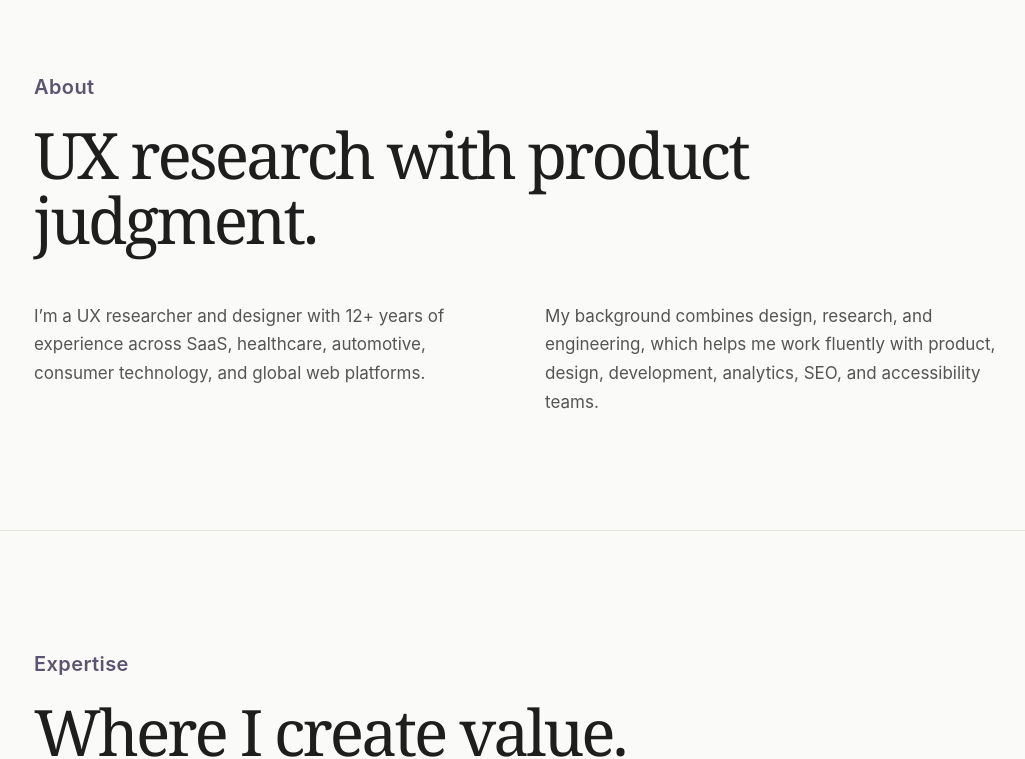
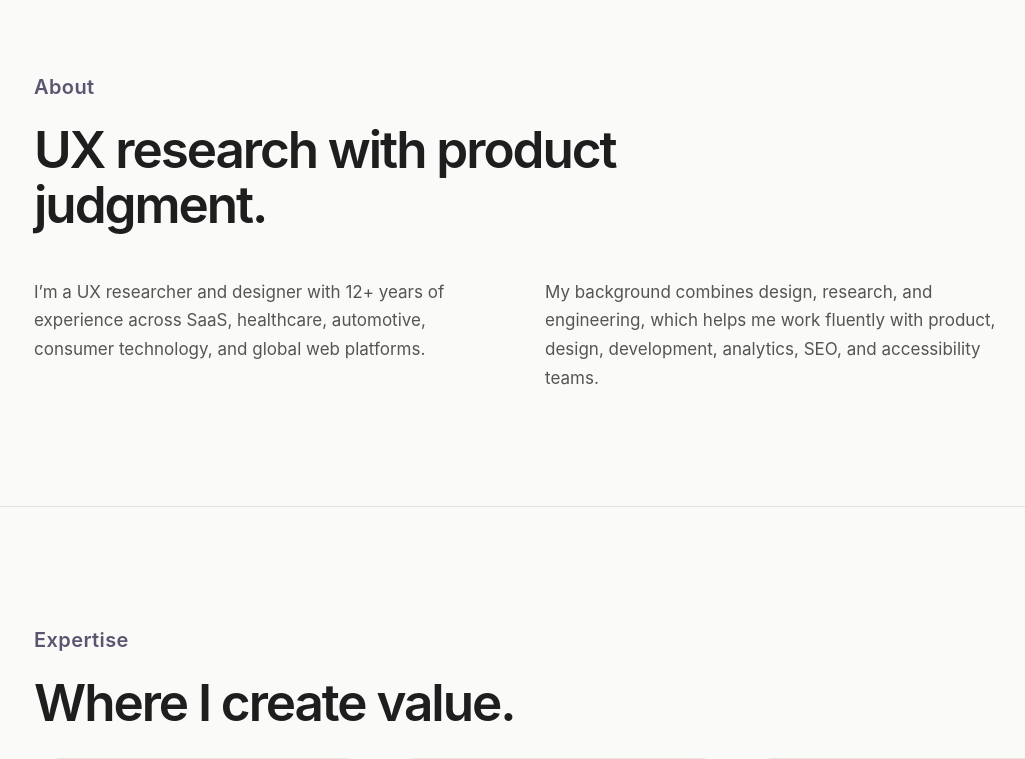
Before and after one commit to micheleroohani/michele-harper-portfolio, a React (Vite) app: page / in a window 1280 px wide. Shown: the part 820-1579 px from the top of the page, without its empty margins (30-1055 px from the left). Built offline with nearby package versions, Linux system fonts and the light colour scheme.

Commit message:
Update h2 styles in style.css

```diff
--- a/src/style.css
+++ b/src/style.css
@@ -79,13 +79,13 @@ h1 {
 }
 
 h2 {
-  font-family: Georgia, ui-serif, serif;
-  font-weight: 500;
-  letter-spacing: -0.045em;
-  line-height: 1.02;
-  font-size: clamp(36px, 5vw, 68px);
-  margin: 0 0 32px;
-  max-width: 900px;
+  font-family: Inter, Arial, Helvetica, sans-serif;
+  font-weight: 600;
+  letter-spacing: -0.04em;
+  line-height: 1.08;
+  font-size: clamp(34px, 4vw, 52px);
+  max-width: 760px;
+  margin: 0 0 28px;
 }
 
 h3 {
```
